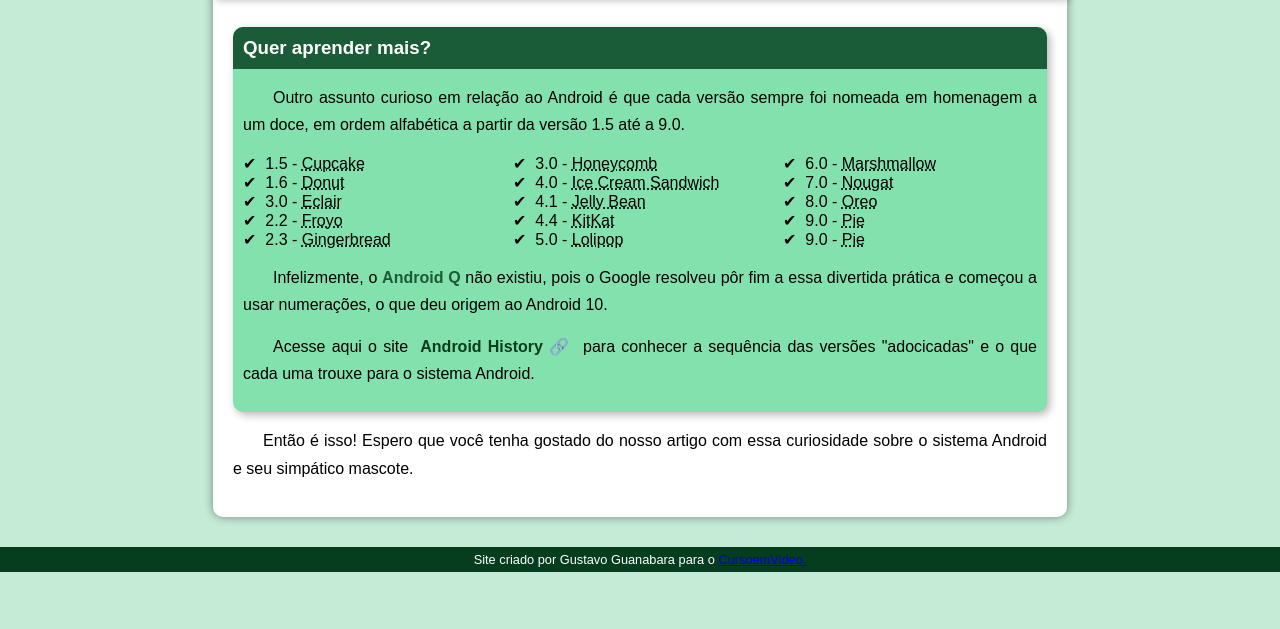
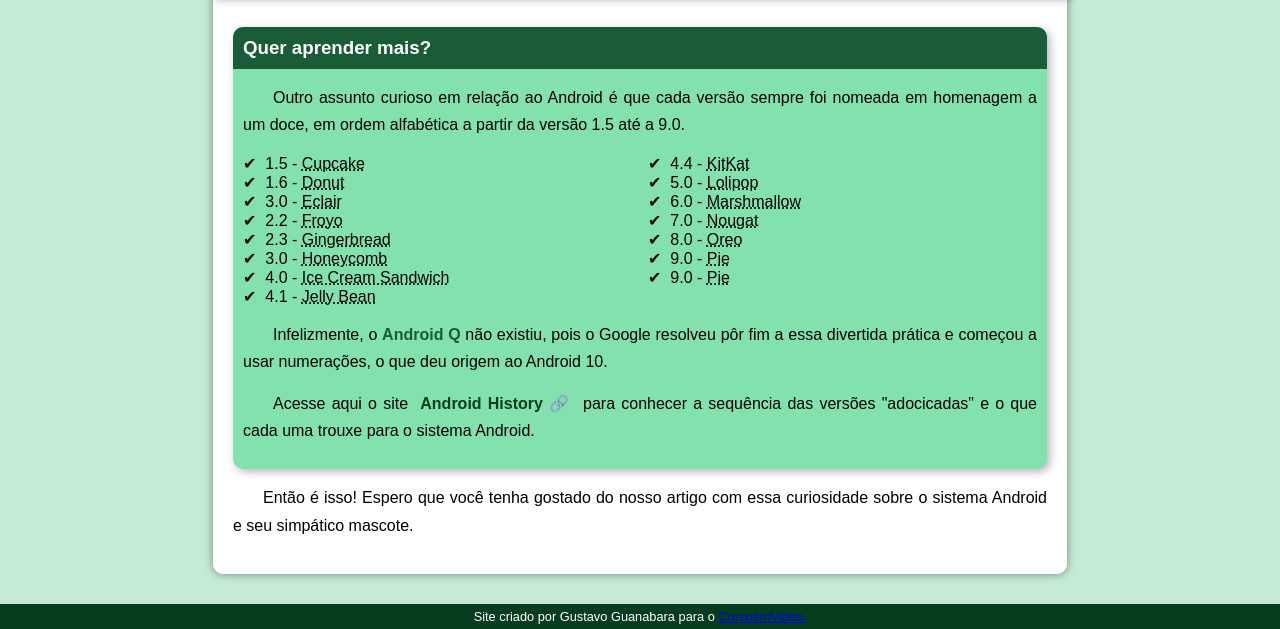
Before and after one commit to kevinafonso/projeto-android, a plain HTML site: page index.html.html in a window 1280 px wide. Shown: the part 2511-3140 px from the top of the page. Before the commit the page ends 3083 px from the top, so only its background shows below. Drawn offline with Linux system fonts and the light colour scheme.

Commit message:
Update style.css

```diff
--- a/estilo/style.css
+++ b/estilo/style.css
@@ -194,7 +194,7 @@ aside > h3 {
 aside > ul {
     list-style-type: '\2714\00a0\00a0';
     list-style-position: inside;
-    columns: 3;
+    columns: 2;
 }
 
 footer {
```
